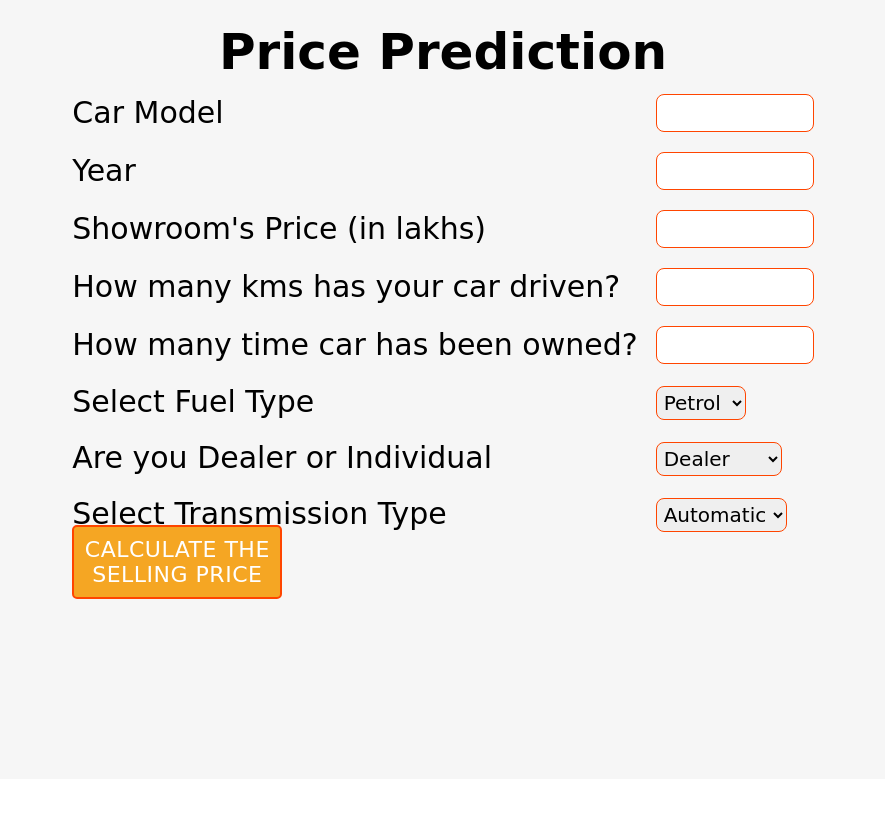
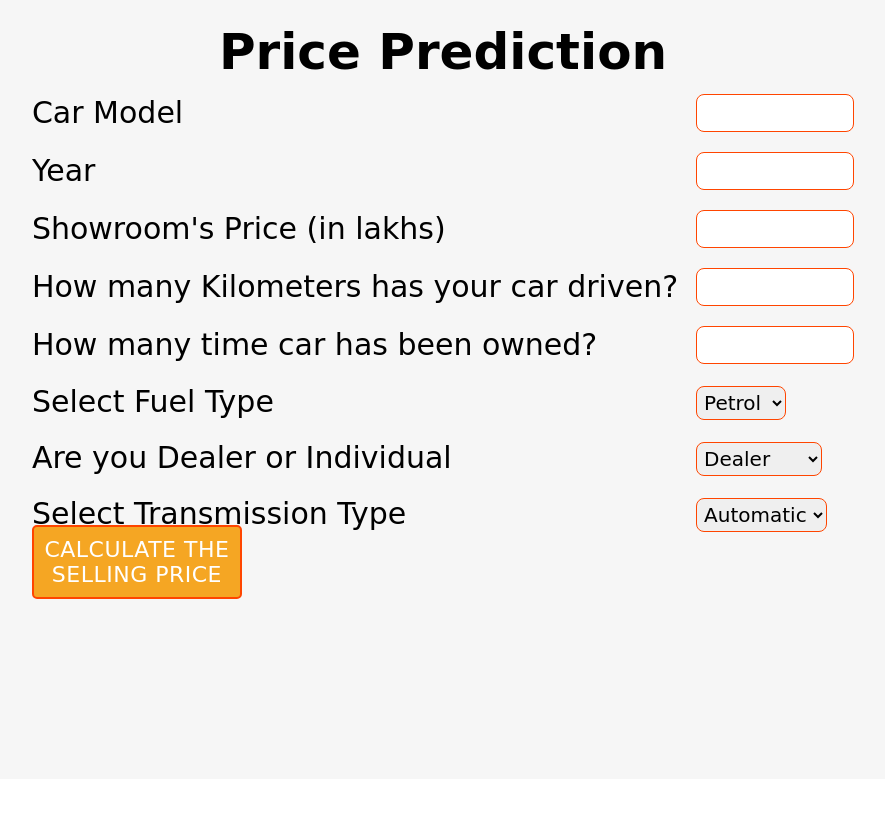
Before and after one commit to AnuyogJain/Used-Car-PricePrediction-Model, a Flask app: page / in a window 1280 px wide. Shown: the part 479-1298 px from the top of the page, without its empty margins (188-1073 px from the left). Run offline with Flask 2, Linux system fonts and the light colour scheme; parts of the project's set-up code (start-up, migrations or seed data) failed here and were passed over; some web fonts are replaced.

Commit message:
Update index.html

```diff
--- a/templates/index.html
+++ b/templates/index.html
@@ -112,7 +112,7 @@
 					<td><input name="Present_Price" required="required" type="number"></td>
 				</tr>
 				<tr>
-					<td>How many kms has your car driven?</td>
+					<td>How many Kilometers has your car driven?</td>
 					<td><input name="Kms_Driven" required="required" type="number"><td>
 				</tr>
 				<tr>
```
